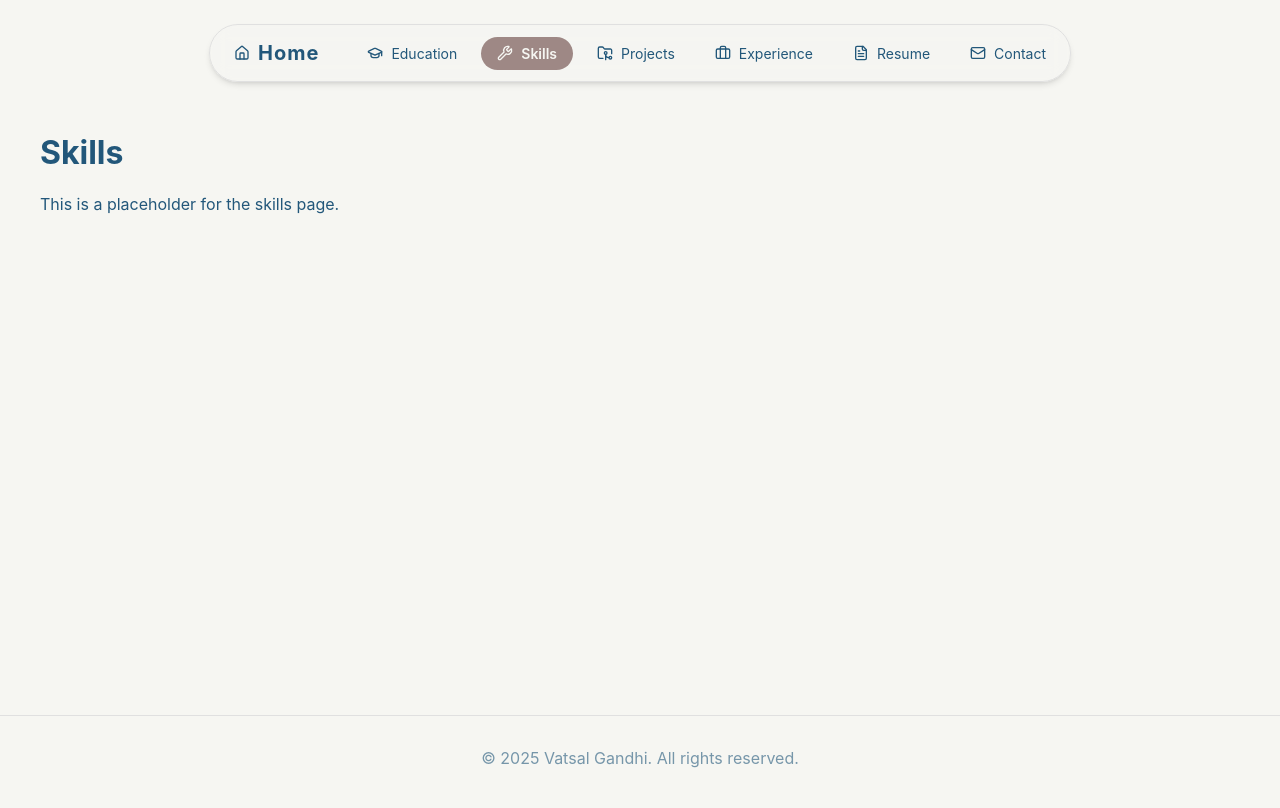
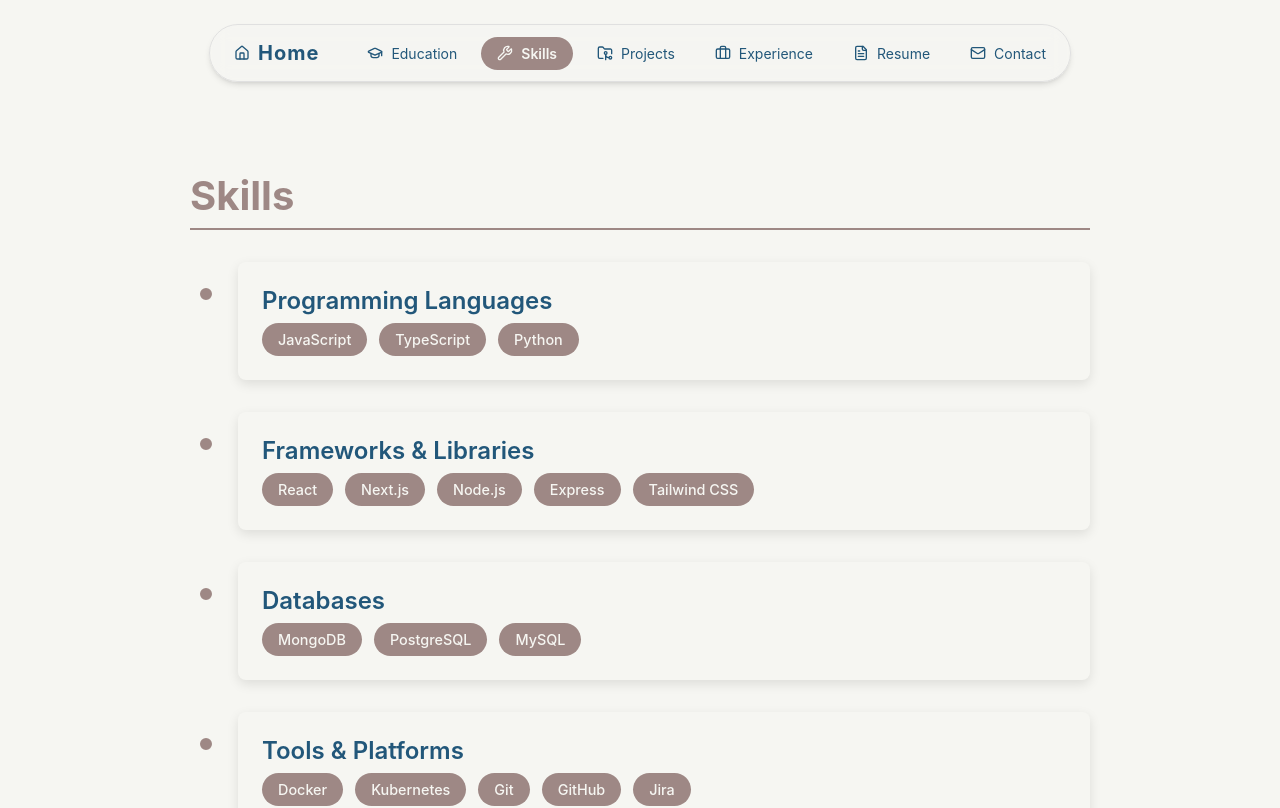
Before and after one commit to vatsalgandhi83/portfolio-vkg, a Next.js app: page /skills in a window 1280 px wide. Shown: the top 808 px of the page. Built offline with nearby package versions, Linux system fonts and the light colour scheme.

Commit message:
Skill section base

```diff
--- a/src/app/skills/page.tsx
+++ b/src/app/skills/page.tsx
@@ -1,12 +1,26 @@
-import React from 'react';
+import styles from '@/styles/Page.module.css';
+import { userData } from '@/data/user';
 
-const SkillsPage = () => {
+export default function Skills() {
   return (
-    <div>
-      <h1>Skills</h1>
-      <p>This is a placeholder for the skills page.</p>
+    <div className={styles.page}>
+      <h1 className={styles.title}>Skills</h1>
+      <div className={styles.content}>
+        {userData.skills.map((skillCategory, index) => (
+          <div key={index} className={styles.card}>
+            <div className={styles.cardContent}>
+              <h2 className={styles.cardTitle}>{skillCategory.skillType}</h2>
+              <div className={styles.skillsGrid}>
+                {skillCategory.skills.map((skill, i) => (
+                  <span key={i} className={styles.skillTag}>
+                    {skill}
+                  </span>
+                ))}
+              </div>
+            </div>
+          </div>
+        ))}
+      </div>
     </div>
   );
-};
-
-export default SkillsPage;
+}
--- a/src/styles/Page.module.css
+++ b/src/styles/Page.module.css
@@ -125,3 +125,26 @@
 .courseList li {
   font-size: 0.95rem;
 }
+
+/* Skills Section Styles */
+.skillsGrid {
+  display: flex;
+  flex-wrap: wrap;
+  gap: 0.75rem;
+  margin-top: 0.5rem;
+}
+
+.skillTag {
+  background-color: var(--primary);
+  color: var(--background);
+  padding: 0.5rem 1rem;
+  border-radius: 20px;
+  font-size: 0.9rem;
+  font-weight: 500;
+  white-space: nowrap;
+  transition: background-color 0.3s ease;
+}
+
+.skillTag:hover {
+  background-color: var(--text);
+}
```
